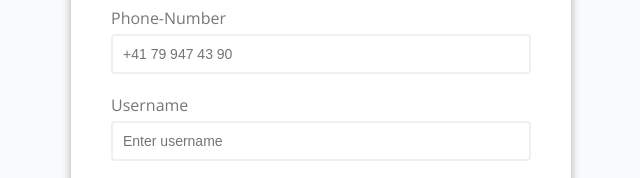
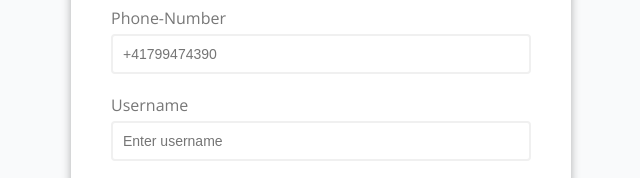
Before and after one commit to wermuthj/JWPHoto2, a plain HTML site: page client/index.html in a window 1280 px wide. Shown: the part 250-428 px from the top of the page, 319-959 px from the left. Drawn offline with nearby package versions, Linux system fonts and the light colour scheme.

Commit message:
index tel

```diff
--- a/client/index.html
+++ b/client/index.html
@@ -25,7 +25,7 @@
 
 		<div class="form-control">
 			<label for="phonenumber">Phone-Number</label>
-			<input type="tel" id="phonenumber" placeholder="+41 79 947 43 90" >
+			<input type="tel" id="phonenumber" placeholder="+41799474390" >
 			<small>Error message</small>
 		</div>
         <div class="form-control">
```
